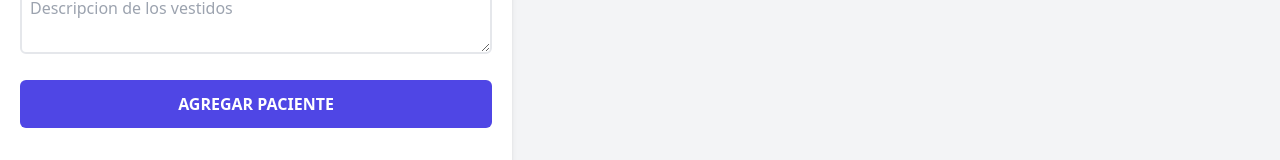
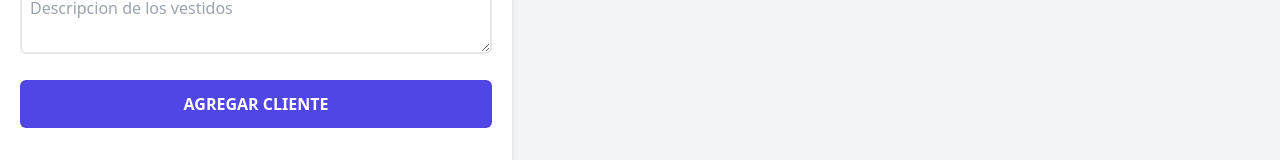
Before and after one commit to liljemery/Seguimiento-de-Cliente, a React (Vite) app: page / in a window 1280 px wide. Shown: the part 850-1010 px from the top of the page. Built offline with nearby package versions, Linux system fonts and the light colour scheme.

Commit message:
changed from 'pacientes' to  'clientes'

```diff
--- a/src/components/Formulario.jsx
+++ b/src/components/Formulario.jsx
@@ -154,7 +154,7 @@ function Formulario( {clientes, setClientes, cliente}){
                 <input
                     type="submit"
                     className="bg-indigo-600 w-full p-3 text-white uppercase font-bold hover:bg-indigo-700 cursor-pointer transition-all rounded-md"
-                    value={ cliente.id ? "Editar Paciente": "Agregar Paciente"}
+                    value={ cliente.id ? "Editar Cliente": "Agregar Cliente"}
                 />
             </form>
         </div>
```
